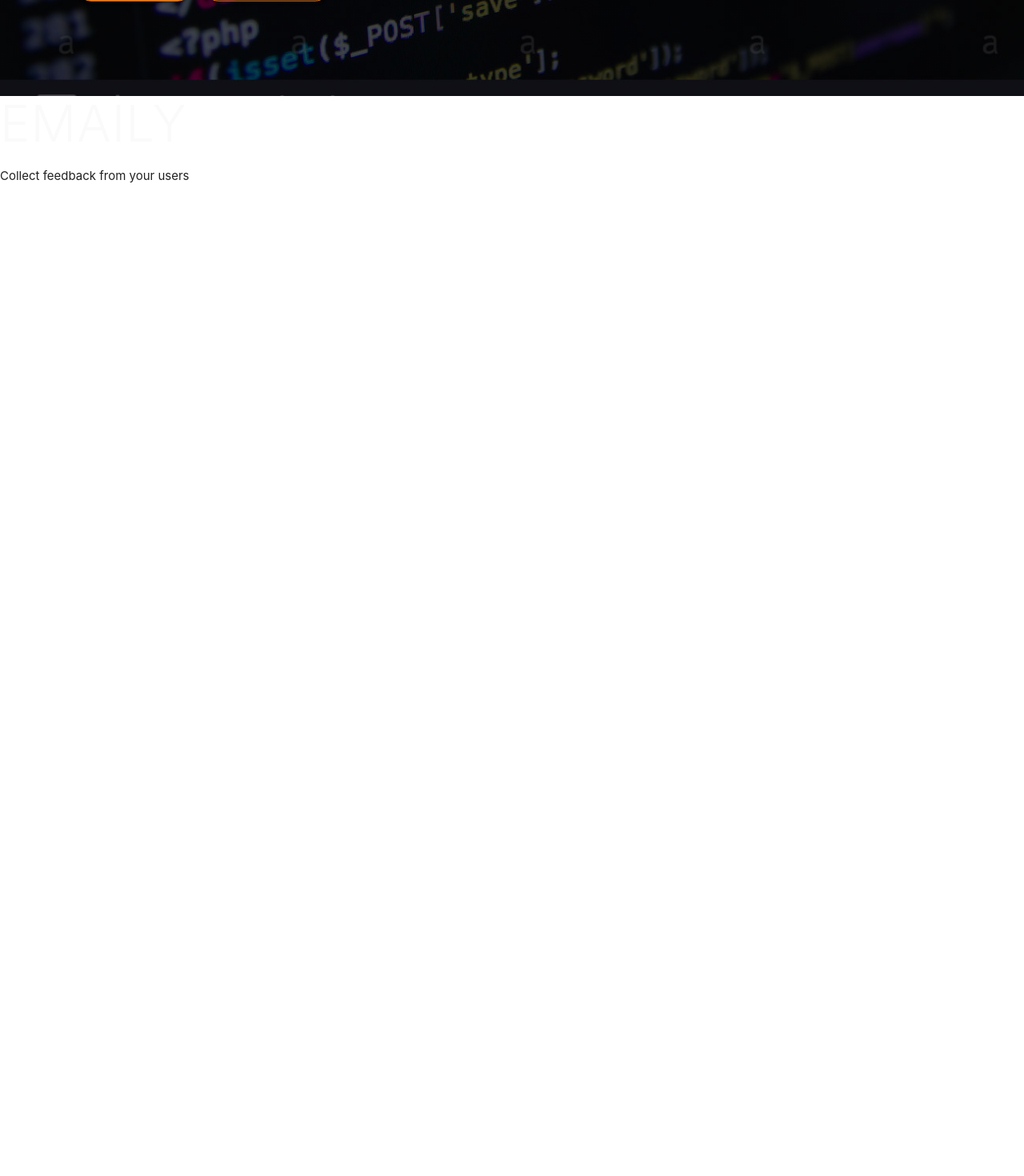
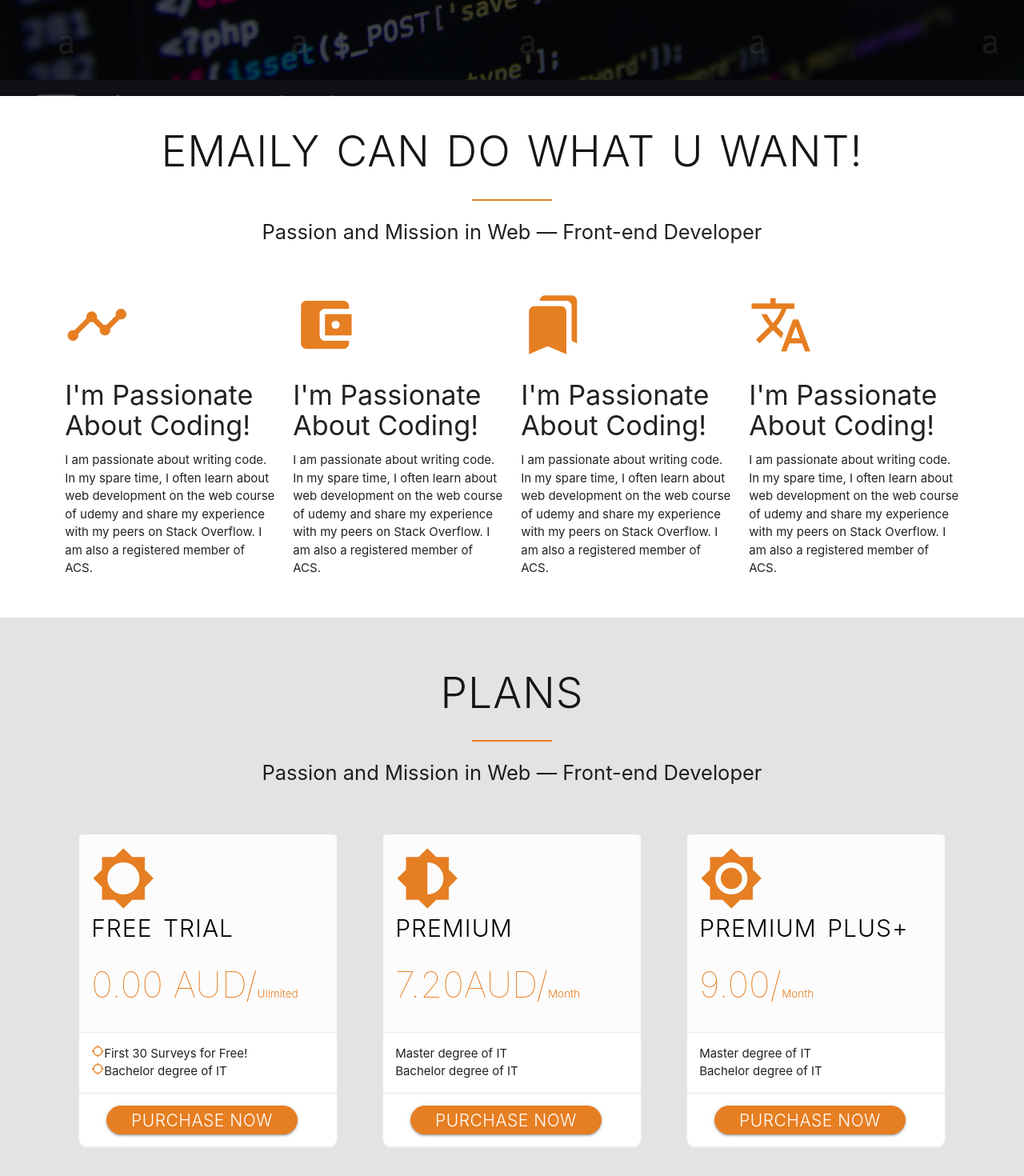
Before and after one commit to NiMaGangFour/Emaily, a React (Create React App) app in the folder client/: page / in a window 1280 px wide. Shown: the part 680-2150 px from the top of the page at 80% size. Before the commit the page ends 912 px from the top, so only its background shows below. Built offline with nearby package versions, Linux system fonts and the light colour scheme; no server answers.

Commit message:
header + landing

```diff
--- a/client/package.json
+++ b/client/package.json
@@ -3,6 +3,7 @@
   "version": "0.1.0",
   "private": true,
   "dependencies": {
+    "@material-ui/core": "^4.4.2",
     "axios": "^0.19.0",
     "http-proxy-middleware": "^0.19.1",
     "materialize-css": "^1.0.0-rc.2",
--- a/client/src/components/Header.js
+++ b/client/src/components/Header.js
@@ -14,13 +14,13 @@ class Header extends Component {
       case false:
         return [
           <li>
-            <a href="/auth/google">
-              <h5>Login With Google</h5>
+            <a href="#">
+              <h5>Functions</h5>
             </a>
           </li>,
           <li>
-            <a href="/auth/google">
-              <h5>Login With Google</h5>
+            <a href="# plan">
+              <h5>Plans</h5>
             </a>
           </li>,
           <li>
@@ -63,13 +63,13 @@ class Header extends Component {
         </div>
 
         <div className="header-text-box">
-          <h2>
+          <h3>
             I'm Siyu,Passionate Front-End Developerand Javascript Developer
-          </h2>
-          <h4>
+          </h3>
+          <h5 class="header-h5">
             My background is in programming. I currently work as a Web Developer
             at the NOVA SOFTWARE Pty. Ltd in Canberra.
-          </h4>
+          </h5>
           <a className="btn btn-full" href="#about-me">
             More Info
           </a>
--- a/client/src/components/Landing.js
+++ b/client/src/components/Landing.js
@@ -1,11 +1,175 @@
 import React from "react";
 import "./css/Components.css";
-
+import Icon from "@material-ui/core/Icon";
 const Landing = () => {
   return (
-    <div className="row">
-      <h1>Emaily</h1>
-      Collect feedback from your users
+    <div>
+      <div className="row">
+        <h2>Emaily can do what u want!</h2>
+        <p className="landing-long-copy">
+          Passion and Mission in Web &mdash; Front-end Developer
+        </p>
+      </div>
+
+      <div className="row">
+        <div className="col s3">
+          <Icon className="icon-medium" style={{ fontSize: 80 }}>
+            timeline
+          </Icon>
+          <h4 className="landing-h3">I'm Passionate About Coding!</h4>
+          <p>
+            I am passionate about writing code. In my spare time, I often learn
+            about web development on the web course of udemy and share my
+            experience with my peers on Stack Overflow. I am also a registered
+            member of ACS.
+          </p>
+        </div>
+        <div className="col s3">
+          <Icon className="icon-medium" style={{ fontSize: 80 }}>
+            account_balance_wallet
+          </Icon>
+          <h4 className="landing-h3">I'm Passionate About Coding!</h4>
+          <p>
+            I am passionate about writing code. In my spare time, I often learn
+            about web development on the web course of udemy and share my
+            experience with my peers on Stack Overflow. I am also a registered
+            member of ACS.
+          </p>
+        </div>
+        <div className="col s3">
+          <Icon className="icon-medium" style={{ fontSize: 80 }}>
+            bookmarks
+          </Icon>
+          <h4 className="landing-h3">I'm Passionate About Coding!</h4>
+          <p>
+            I am passionate about writing code. In my spare time, I often learn
+            about web development on the web course of udemy and share my
+            experience with my peers on Stack Overflow. I am also a registered
+            member of ACS.
+          </p>
+        </div>
+        <div className="col s3">
+          <Icon className="icon-medium" style={{ fontSize: 80 }}>
+            translate
+          </Icon>
+          <h4 className="landing-h3">I'm Passionate About Coding!</h4>
+          <p>
+            I am passionate about writing code. In my spare time, I often learn
+            about web development on the web course of udemy and share my
+            experience with my peers on Stack Overflow. I am also a registered
+            member of ACS.
+          </p>
+        </div>
+      </div>
+      {/* --------PLAN --------------*/}
+      <section id="plan" className="section">
+        <div className="row ">
+          <h2 className="plan-h2">Plans</h2>
+          <p className="landing-long-copy">
+            Passion and Mission in Web &mdash; Front-end Developer
+          </p>
+        </div>
+
+        <div className="row">
+          <div className="col s4">
+            <div class="plan-box">
+              <div>
+                <Icon className="icon-medium" style={{ fontSize: 80 }}>
+                  brightness_low
+                </Icon>
+                <h3>Free Trial </h3>
+                <p className="position">
+                  0.00 AUD/
+                  <span>Ulimited</span>
+                </p>
+              </div>
+              <div>
+                <ul>
+                  <li>
+                    <Icon className="icon-small" style={{ fontSize: 16 }}>
+                      location_searching
+                    </Icon>
+                    First 30 Surveys for Free!
+                  </li>
+                  <li>
+                    <Icon className="icon-small" style={{ fontSize: 16 }}>
+                      location_searching
+                    </Icon>
+                    Bachelor degree of IT
+                  </li>
+                </ul>
+              </div>
+              <div>
+                <a className="btn btn-full" href="#about-me">
+                  Purchase Now
+                </a>
+              </div>
+            </div>
+          </div>
+          <div className="col s4">
+            <div class="plan-box">
+              <div>
+                <Icon className="icon-medium" style={{ fontSize: 80 }}>
+                  brightness_medium
+                </Icon>
+                <h3>premium </h3>
+                <p class="position">
+                  7.20AUD/
+                  <span>Month</span>
+                </p>
+              </div>
+              <div>
+                <ul>
+                  <li>
+                    <i class="icon ion-md-bookmarks icon-margin"></i>Master
+                    degree of IT{" "}
+                  </li>
+                  <li>
+                    <i class="icon ion-md-bookmarks icon-margin"></i>Bachelor
+                    degree of IT
+                  </li>
+                </ul>
+              </div>
+              <div>
+                <a className="btn btn-full" href="#about-me">
+                  Purchase Now
+                </a>
+              </div>
+            </div>
+          </div>
+          <div className="col s4">
+            <div class="plan-box">
+              <div>
+                <Icon className="icon-medium" style={{ fontSize: 80 }}>
+                  brightness_high
+                </Icon>
+                <h3>premium Plus+ </h3>
+                <p class="position">
+                  9.00/
+                  <span>Month</span>
+                </p>
+              </div>
+              <div>
+                <ul>
+                  <li>
+                    <i class="icon ion-md-bookmarks icon-margin"></i>Master
+                    degree of IT{" "}
+                  </li>
+                  <li>
+                    <i class="icon ion-md-bookmarks icon-margin"></i>Bachelor
+                    degree of IT
+                  </li>
+                </ul>
+              </div>
+              <div>
+                <a className="btn btn-full" href="#about-me">
+                  Purchase Now
+                </a>
+              </div>
+            </div>
+          </div>
+        </div>
+      </section>
     </div>
   );
 };
--- a/client/src/components/css/Components.css
+++ b/client/src/components/css/Components.css
@@ -5,59 +5,39 @@
 }
 
 .row {
-  max-width: 1440px;
+  max-width: 1140px;
   margin: 0 auto;
 }
-
+/*-----h----*/
 h1,
 h2,
-h3,
-h4,
-h5 {
+h3 {
   font-weight: 300;
   text-transform: uppercase;
   margin-top: 0;
   margin-bottom: 20px;
   color: rgb(250, 250, 250);
-
   word-spacing: 4px;
   letter-spacing: 1px;
 }
-/*---- HEADER-----*/
-.header {
-  background-image: linear-gradient(rgba(0, 0, 0, 0.7), rgba(0, 0, 0, 0.7)),
-    url(image/code-background.jpg);
-  background-size: cover;
-  background-position: center;
-  height: 100vh;
-  background-attachment: fixed;
+h2 {
+  text-align: center;
+  color: rgb(21, 21, 21);
 }
-
-.header-text-box {
-  position: absolute;
-  width: 65%;
-  top: 60%;
-  left: 40%;
-  transform: translate(-50%, -50%);
+h5 {
+  color: rgb(250, 250, 250);
+  margin-bottom: 10px;
 }
-
-.logo_white {
-  height: 190px;
-  width: auto;
-  float: left;
-  margin: 20% 20%;
+h2:after {
+  display: block;
+  height: 2px;
+  background-color: #e67e22;
+  content: " ";
+  width: 100px;
+  margin: 0 auto;
+  margin-top: 30px;
 }
-
-.navigations {
-  float: right;
-}
-
-.navigations li {
-  margin: 55px 15px;
-  display: inline-block;
-}
-
-/*---- HEADER-----*/
+/*-----h----*/
 
 /*---- BTN-----*/
 
@@ -66,6 +46,7 @@ h5 {
   display: inline-block;
   padding: 0px 30px;
   font-weight: 300;
+  font-size: 140%;
   text-decoration: none;
   border-radius: 200px;
   transition: background-color 0.2s, border 0.2s, color 0.2s;
@@ -105,3 +86,121 @@ input[type="submit"]:active {
   color: #fff;
 }
 /*---- BTN-----*/
+
+/*---- HEADER-----*/
+.header {
+  background-image: linear-gradient(rgba(0, 0, 0, 0.7), rgba(0, 0, 0, 0.7)),
+    url(image/code-background.jpg);
+  background-size: cover;
+  background-position: center;
+  height: 100vh;
+  background-attachment: fixed;
+  margin-bottom: 40px;
+}
+
+.header-text-box {
+  position: absolute;
+  width: 65%;
+  top: 65%;
+  left: 50%;
+  transform: translate(-50%, -50%);
+}
+.header-h5 {
+  margin-bottom: 30px;
+}
+.header-text-box h4 {
+  margin-bottom: 60px;
+}
+
+.logo_white {
+  height: 150px;
+  width: auto;
+  float: left;
+  margin: 20% 0;
+}
+
+.navigations {
+  float: right;
+  margin-right: 0px 0px 0px 5%;
+}
+
+.navigations li {
+  margin: 55px 22px;
+  display: inline-block;
+  transition: border-bottom 0.5s;
+}
+.navigations li:hover {
+  border-bottom: 3px solid #cf6d17;
+}
+
+/*---- HEADER-----*/
+
+/*---- LANDING-----*/
+.col {
+}
+
+.landing-long-copy {
+  text-align: center;
+  font-size: 170%;
+  margin-bottom: 5%;
+}
+
+.icon-medium {
+  color: #e67e22;
+}
+
+.section {
+  background-color: rgb(227, 227, 227);
+  margin-top: 50px;
+  padding-bottom: 50px;
+}
+.plan-h2 {
+  margin-top: 50px;
+}
+
+.plan-box {
+  background-color: #fff;
+  border-radius: 10px;
+  width: 90%;
+  margin-left: 5%;
+  box-shadow: 0 2px 2px #efefef;
+}
+
+.plan-box div {
+  padding: 15px;
+  border-bottom: 1px solid #e8e8e8;
+}
+
+.plan-box div:first-child {
+  background-color: #fcfcfc;
+  border-top-left-radius: 5px;
+  border-top-right-radius: 5px;
+}
+
+.plan-box div:last-child {
+  text-align: center;
+  border: 0;
+}
+
+.position {
+  font-size: 300%;
+  margin-bottom: 10px;
+  font-weight: 100;
+  color: #e67e22;
+}
+
+.position span {
+  font-size: 30%;
+  font-weight: 300;
+}
+
+.plan-box h3 {
+  font-size: 200%;
+  color: black;
+}
+
+.icon-small {
+  color: #e67e22;
+}
+
+/*---- LANDING-----*/
--- a/package.json
+++ b/package.json
@@ -18,6 +18,7 @@
   "author": "",
   "license": "ISC",
   "dependencies": {
+    "@material-ui/core": "^4.4.2",
     "body-parser": "^1.19.0",
     "bootstrap": "^4.3.1",
     "concurrently": "^4.1.0",
@@ -32,6 +33,7 @@
     "passport-google-oauth20": "^2.0.0",
     "path-parser": "^4.2.0",
     "react-bootstrap": "^1.0.0-beta.12",
+    "reactstrap": "^8.0.1",
     "redux-form": "^8.1.0",
     "sendgrid": "^5.2.3",
     "stripe": "^7.0.0"
```
Also changed, not shown: 2 other files (tests, documents, lock files or other folders).
